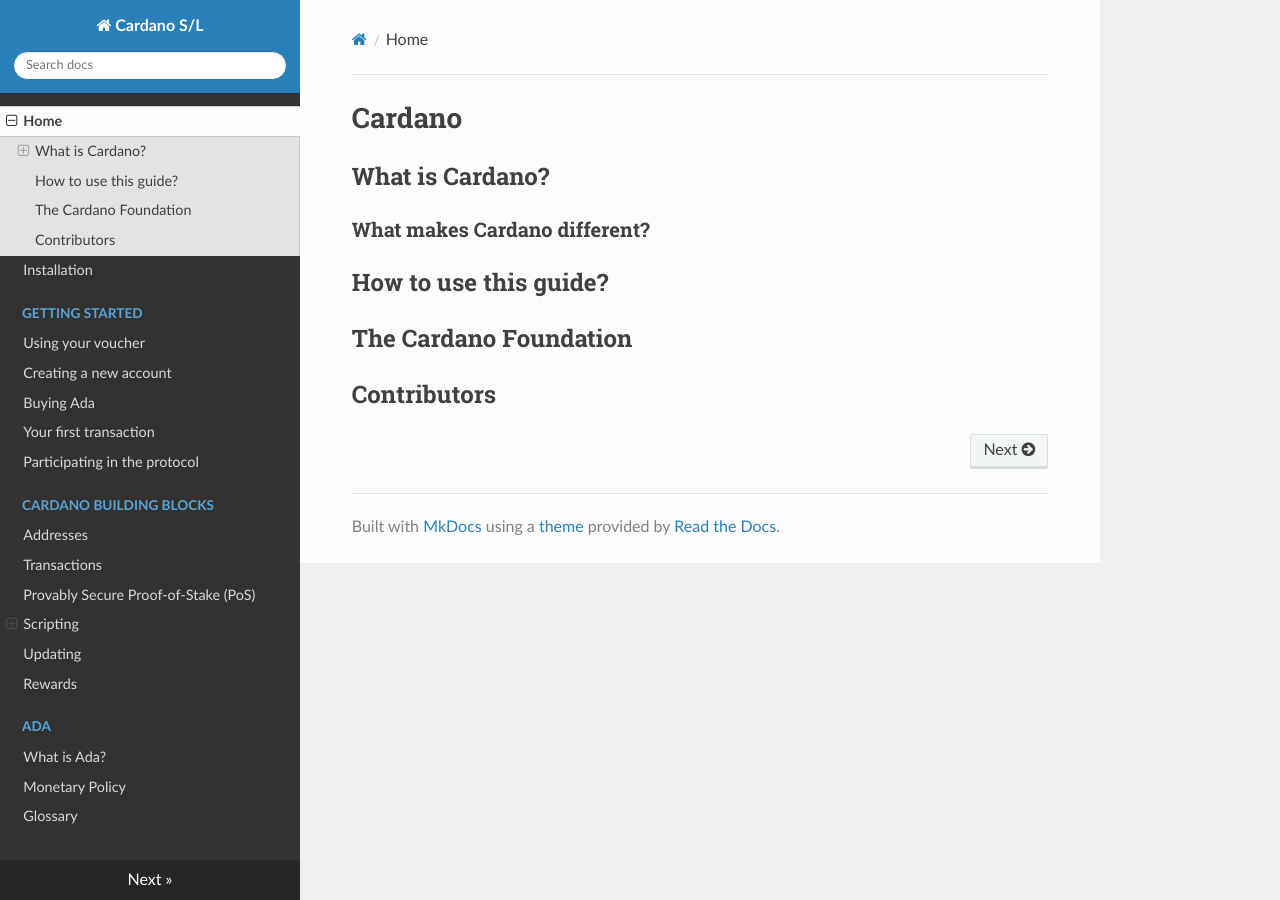
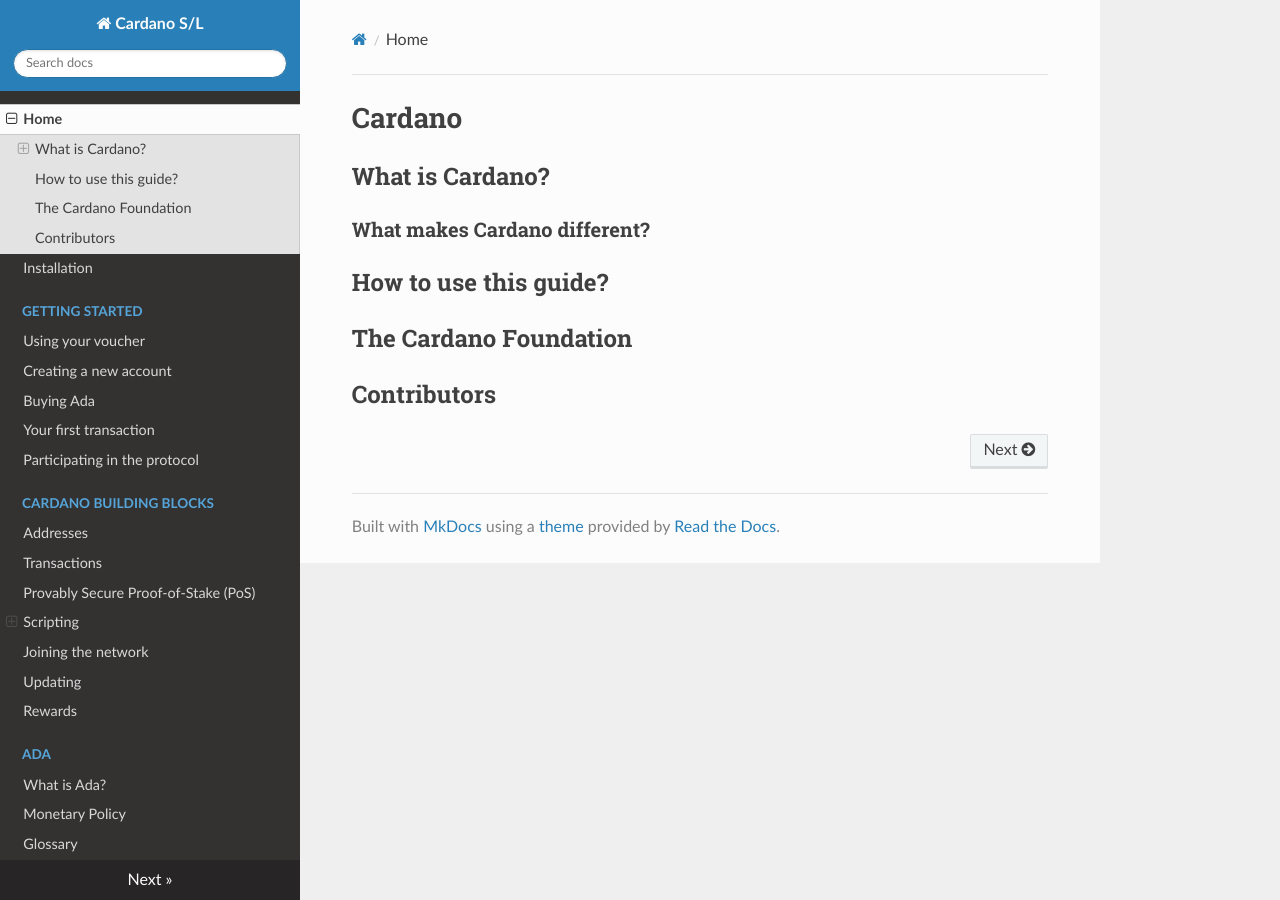
Before and after one commit to input-output-hk/cardano-docs, an MkDocs documentation site: the page built from docs/index.md, in a window 1280 px wide. Built offline with MkDocs 1.6.1, drawn with Linux system fonts in a browser that asks for light colours; nearby versions of some CDN libraries; old or Windows-style settings are respelled for this version of MkDocs.

Commit message:
Add placeholder to document how to join the Cardano network

```diff
--- a/mkdocs.yml
+++ b/mkdocs.yml
@@ -38,6 +38,8 @@
             - Types: cardano/plutus/types.md
             # Show some usage examples of Plutus
             - Examples: cardano/plutus/examples.md
+        # Explain the P2P layer for people writing alt-clients
+        - Joining the network: cardano/network.md
         # Explain the update mechanism
         - Updating: cardano/updating.md
         # Explain the reward system
```
Also changed, not shown: docs/cardano/network.md (added).
